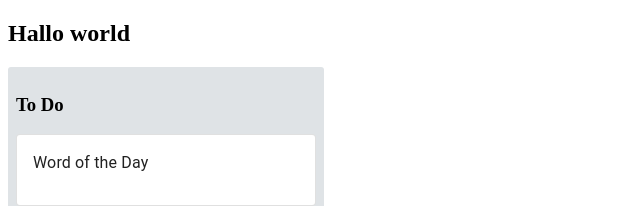
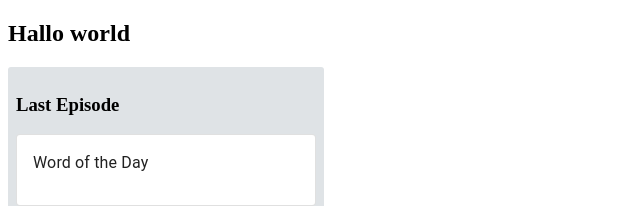
Before and after one commit to eridhobffry/brello, a React (Create React App) app: page / in a window 1280 px wide. Shown: the top 206 px of the page, without its empty margins (0-640 px from the left). Built offline with nearby package versions, Linux system fonts and the light colour scheme.

Commit message:
title app components connected to reducer

```diff
--- a/src/components/App.js
+++ b/src/components/App.js
@@ -1,13 +1,23 @@
 import React from "react";
 import BrelloList from "./brello_list";
+import { connect } from "react-redux";
 
-const App = () => {
+const App = props => {
+  const { lists } = props;
   return (
     <div className="app">
       <h2>Hallo world</h2>
-      <BrelloList title={"To Do"}></BrelloList>
+      {lists.map(list => {
+        return <BrelloList title={list.title} cards={list.cards} />;
+      })}
     </div>
   );
 };
 
-export default App;
+const mapStateToProps = state => ({
+  //List initiated for this components
+  //and state.list come from reducer
+  lists: state.lists
+});
+
+export default connect(mapStateToProps)(App);
--- a/src/reducers/index.js
+++ b/src/reducers/index.js
@@ -1,3 +1,6 @@
-import { combineReducer } from "redux";
+import { combineReducers } from "redux";
+import listReducer from "./lists_reducer";
 
-export default combineReducer({});
+export default combineReducers({
+  lists: listReducer
+});
--- /dev/null
+++ b/src/reducers/lists_reducer.js
@@ -0,0 +1,25 @@
+const initialState = [
+  {
+    title: "Last Episode",
+    id: 0,
+    cards: [
+      {
+        id: 0,
+        text: "We created a static list and a static card"
+      },
+      {
+        id: 1,
+        text: "We used mix the materia UI style and styled components"
+      }
+    ]
+  }
+];
+
+const listsReducer = (state = initialState, action) => {
+  switch (action.type) {
+    default:
+      return state;
+  }
+};
+
+export default listsReducer;
--- a/src/store/index.js
+++ b/src/store/index.js
@@ -1,7 +1,6 @@
 import { createStore } from "redux";
+import rootReducer from "../reducers";
 
-const reducer = () => {};
-
-const store = createStore(reducer);
+const store = createStore(rootReducer);
 
 export default store;
```
